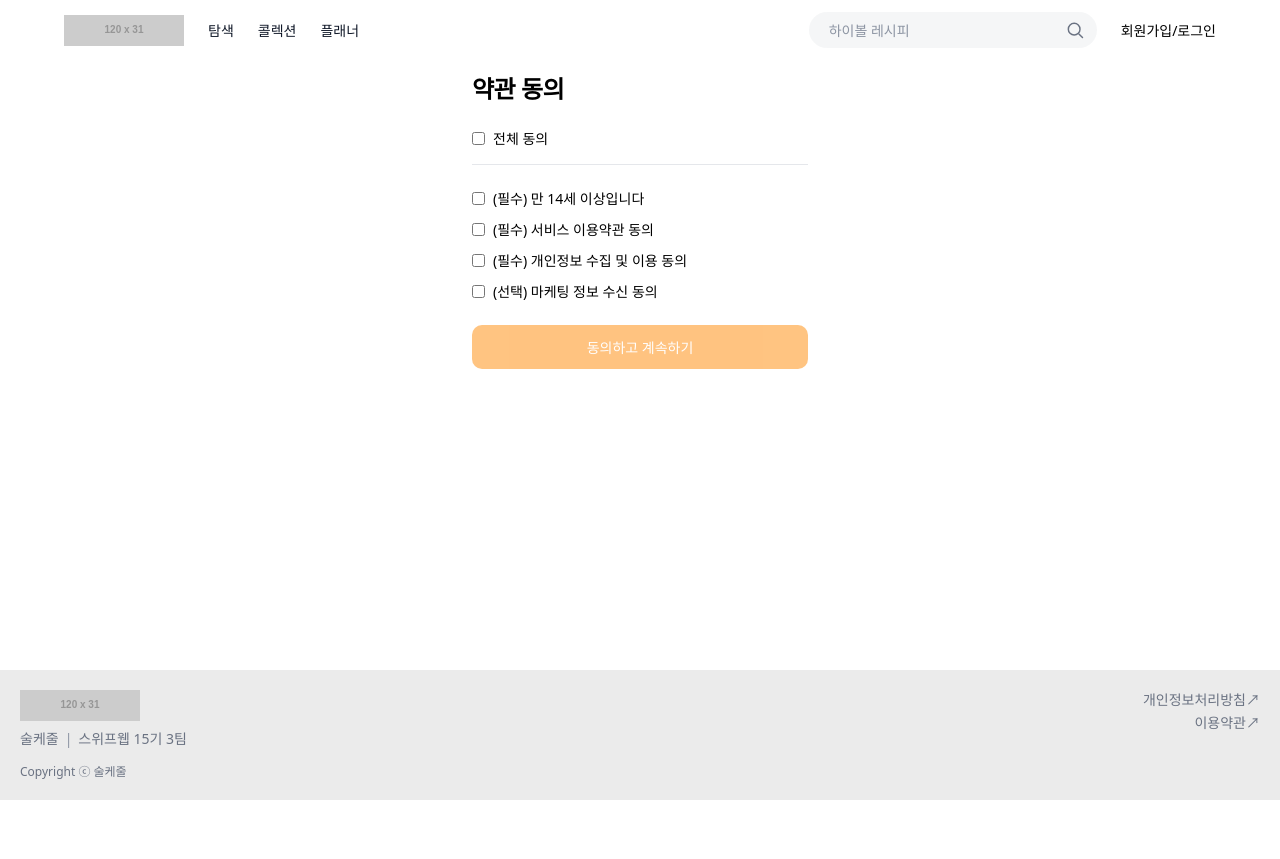
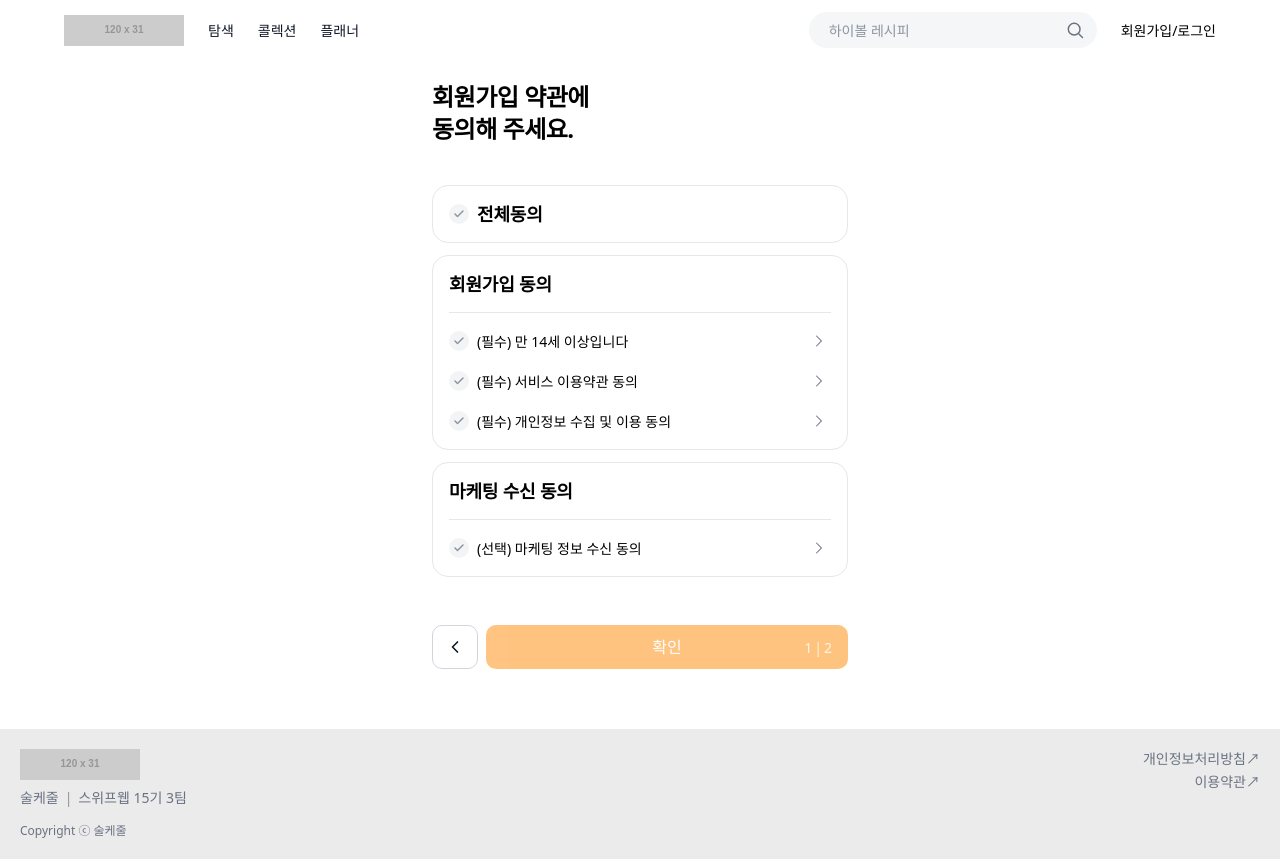
Before and after one commit to swyp-web15-3team/front, a Next.js app: page /signup/terms in a window 1280 px wide. Before the commit the page ends 800 px from the top, so only its background shows below. Built offline with nearby package versions, Linux system fonts and the light colour scheme; no server answers; a web font is replaced by a local one.

Commit message:
✨ update: 회원가입 시 닉네임 추가

```diff
--- a/app/(main)/search/_components/FilterBar.tsx
+++ b/app/(main)/search/_components/FilterBar.tsx
@@ -12,6 +12,7 @@ import {
   EMPTY_SEARCH_FILTERS,
   FILTER_GROUP_LABELS,
 } from '@/constants/search-filter';
+import { Checkbox } from '@/components/ui/Checkbox';
 import { useSearchFilterOptions } from '@/hooks/use-search-filter-options';
 import { pushEscapeLayer } from '@/lib/escape-stack';
 import { getFilterChips, toggleFilterOption } from '@/lib/search-filter';
@@ -59,17 +60,13 @@ export function FilterBar({ sort, onSortChange }: FilterBarProps) {
     >
       <div className="flex flex-col gap-1">
         {filterOptions[group].map((option) => (
-          <label
+          <Checkbox
             key={option}
-            className="text-body-sm hover:bg-surface-muted flex items-center gap-2 rounded px-2 py-1.5 whitespace-nowrap"
-          >
-            <input
-              type="checkbox"
-              checked={filters.options[group].includes(option)}
-              onChange={() => toggleOption(group, option)}
-            />
-            {option}
-          </label>
+            checked={filters.options[group].includes(option)}
+            onChange={() => toggleOption(group, option)}
+            label={option}
+            className="hover:bg-surface-muted rounded px-2 py-1.5 whitespace-nowrap"
+          />
         ))}
       </div>
     </FilterDropdown>
--- a/app/(main)/signup/terms/page.tsx
+++ b/app/(main)/signup/terms/page.tsx
@@ -3,51 +3,99 @@
 import { useRouter } from 'next/navigation';
 import { useState } from 'react';
 
-import { useSignUpMutation } from '@/hooks/queries/use-auth';
+import { Button } from '@/components/ui/Button';
+import { Checkbox } from '@/components/ui/Checkbox';
+import { isAlreadySignedUp, useSignUpMutation } from '@/hooks/queries/use-auth';
 import { peekLoginReturn } from '@/lib/login-return';
 import type { SignUpRequest } from '@/types/auth';
 
-const TERMS: Array<{
-  id: keyof SignUpRequest;
+import { ChevronRightIcon } from '@heroicons/react/24/solid';
+
+type AgreementKey = Exclude<keyof SignUpRequest, 'nickname'>;
+
+interface Term {
+  id: AgreementKey;
   label: string;
   required: boolean;
-}> = [
-  { id: 'ageOver14Agreed', label: '(필수) 만 14세 이상입니다', required: true },
+  /** 상세 보기에 노출할 약관 본문. 링크 대신 인앱으로 보여준다. */
+  detail: string;
+}
+
+interface TermGroup {
+  title: string;
+  terms: Term[];
+}
+
+const TERM_GROUPS: TermGroup[] = [
+  {
+    title: '회원가입 동의',
+    terms: [
+      {
+        id: 'ageOver14Agreed',
+        label: '(필수) 만 14세 이상입니다',
+        required: true,
+        detail:
+          '만 14세 미만 아동은 법정대리인의 동의 없이 서비스를 이용할 수 없습니다. 가입자 본인이 만 14세 이상임을 확인합니다.',
+      },
       {
         id: 'termsOfServiceAgreed',
         label: '(필수) 서비스 이용약관 동의',
         required: true,
+        detail:
+          '서비스 이용 조건, 회원의 권리와 의무, 게시물 관리 정책 등 서비스 이용 전반에 관한 약관입니다. 회원은 약관에 동의함으로써 서비스를 이용할 수 있습니다.',
       },
       {
         id: 'privacyPolicyAgreed',
         label: '(필수) 개인정보 수집 및 이용 동의',
         required: true,
+        detail:
+          '수집 항목: 카카오 계정 식별자, 닉네임. 수집 목적: 회원 식별 및 서비스 제공. 보유 기간: 회원 탈퇴 시까지. 동의를 거부할 수 있으나, 거부 시 회원가입이 제한됩니다.',
       },
+    ],
+  },
+  {
+    title: '마케팅 수신 동의',
+    terms: [
       {
         id: 'marketingAgreed',
         label: '(선택) 마케팅 정보 수신 동의',
         required: false,
+        detail:
+          '신규 위스키 입고, 할인 정보 등 마케팅 정보를 수신합니다. 동의하지 않아도 서비스 이용에 제한은 없으며, 가입 후 언제든 변경할 수 있습니다.',
+      },
+    ],
   },
 ];
 
-export default function TermsPage() {
-  const router = useRouter();
-  const [checked, setChecked] = useState<Record<keyof SignUpRequest, boolean>>({
+const ALL_TERMS = TERM_GROUPS.flatMap((group) => group.terms);
+
+const NICKNAME_MAX_LENGTH = 12;
+
+const EMPTY_AGREEMENTS: Record<AgreementKey, boolean> = {
   ageOver14Agreed: false,
   termsOfServiceAgreed: false,
   privacyPolicyAgreed: false,
   marketingAgreed: false,
-  });
+};
+
+export default function SignUpPage() {
+  const router = useRouter();
+  const [step, setStep] = useState<'terms' | 'nickname'>('terms');
+  const [agreements, setAgreements] = useState(EMPTY_AGREEMENTS);
+  const [openedTerm, setOpenedTerm] = useState<Term | null>(null);
+  const [nickname, setNickname] = useState('');
   const { mutate: signUp, isPending } = useSignUpMutation();
 
-  const allChecked = TERMS.every((term) => checked[term.id]);
-  const requiredChecked = TERMS.filter((term) => term.required).every(
-    (term) => checked[term.id]
+  const allChecked = ALL_TERMS.every((term) => agreements[term.id]);
+  const requiredChecked = ALL_TERMS.filter((term) => term.required).every(
+    (term) => agreements[term.id]
   );
+  const nicknameValid =
+    nickname.trim().length > 0 && nickname.trim().length <= NICKNAME_MAX_LENGTH;
 
   const toggleAll = () => {
     const next = !allChecked;
-    setChecked({
+    setAgreements({
       ageOver14Agreed: next,
       termsOfServiceAgreed: next,
       privacyPolicyAgreed: next,
@@ -55,44 +103,195 @@ export default function TermsPage() {
     });
   };
 
-  const toggle = (id: keyof SignUpRequest) => {
-    setChecked((prev) => ({ ...prev, [id]: !prev[id] }));
-  };
+  const toggle = (id: AgreementKey) =>
+    setAgreements((prev) => ({ ...prev, [id]: !prev[id] }));
+
+  // 약관 상세는 별도 라우트 없이 같은 화면을 덮는다.
+  if (openedTerm) {
+    return (
+      <div className="mx-auto flex min-h-full w-full max-w-md flex-1 flex-col px-4 pb-12">
+        <h2 className="text-section-title mt-2">{openedTerm.label}</h2>
+        <p className="text-body-sm text-fg-muted mt-4 whitespace-pre-line">
+          {openedTerm.detail}
+        </p>
+        <StepFooter
+          title="약관 상세"
+          onBack={() => setOpenedTerm(null)}
+          step={1}
+          label="동의하기"
+          onConfirm={() => {
+            setAgreements((prev) => ({ ...prev, [openedTerm.id]: true }));
+            setOpenedTerm(null);
+          }}
+        />
+      </div>
+    );
+  }
+
+  if (step === 'nickname') {
+    return (
+      <div className="mx-auto flex min-h-full w-full max-w-md flex-1 flex-col px-4 pb-12">
+        <h1 className="text-page-title mt-2">
+          사용하실 닉네임을
+          <br />
+          입력해 주세요.
+        </h1>
+
+        <label className="mt-10 flex flex-col gap-2">
+          <span className="text-body-sm-strong">닉네임</span>
+          <input
+            value={nickname}
+            onChange={(event) => setNickname(event.target.value)}
+            maxLength={NICKNAME_MAX_LENGTH}
+            placeholder="닉네임을 입력해 주세요"
+            autoFocus
+            className="border-border-strong focus:border-primary-focus text-body placeholder:text-fg-subtle rounded-md border px-4 py-3 transition-colors"
+          />
+          <span className="text-caption text-fg-muted self-end">
+            {nickname.length}/{NICKNAME_MAX_LENGTH}
+          </span>
+        </label>
+
+        <StepFooter
+          title="회원가입"
+          onBack={() => setStep('terms')}
+          step={2}
+          label={isPending ? '가입 중...' : '확인'}
+          disabled={!nicknameValid || isPending}
+          onConfirm={() =>
+            signUp(
+              { ...agreements, nickname: nickname.trim() },
+              {
+                onSuccess: () => router.push(peekLoginReturn()?.path ?? '/'),
+                // 이미 가입된 사용자(409)는 훅이 로그인 처리하므로 그대로 복귀시킨다.
+                onError: (error) => {
+                  if (isAlreadySignedUp(error)) {
+                    router.push(peekLoginReturn()?.path ?? '/');
+                  }
+                },
+              }
+            )
+          }
+        />
+      </div>
+    );
+  }
 
   return (
-    <div className="mx-auto flex min-h-full max-w-sm flex-1 flex-col justify-center gap-6 px-6">
-      <h1 className="text-page-title">약관 동의</h1>
+    <div className="mx-auto flex min-h-full w-full max-w-md flex-1 flex-col px-4 pb-12">
+      <h1 className="text-page-title mt-2">
+        회원가입 약관에
+        <br />
+        동의해 주세요.
+      </h1>
 
-      <label className="border-border text-body-sm-strong flex items-center gap-2 border-b pb-4">
-        <input type="checkbox" checked={allChecked} onChange={toggleAll} />
-        전체 동의
-      </label>
+      <div className="mt-10 flex flex-col gap-3">
+        <Card>
+          <Checkbox
+            shape="round"
+            checked={allChecked}
+            onChange={toggleAll}
+            label="전체동의"
+            labelClassName="text-section-title"
+          />
+        </Card>
 
-      <div className="text-body-sm flex flex-col gap-3">
-        {TERMS.map((term) => (
-          <label key={term.id} className="flex items-center gap-2">
-            <input
-              type="checkbox"
-              checked={!!checked[term.id]}
+        {TERM_GROUPS.map((group) => (
+          <Card key={group.title}>
+            <h2 className="text-section-title">{group.title}</h2>
+            <div className="border-border mt-4 flex flex-col gap-4 border-t pt-4">
+              {group.terms.map((term) => (
+                <div key={term.id} className="flex items-center gap-2">
+                  <Checkbox
+                    shape="round"
+                    checked={agreements[term.id]}
                     onChange={() => toggle(term.id)}
+                    label={term.label}
                   />
-            {term.label}
-          </label>
+                  <button
+                    type="button"
+                    aria-label={`${term.label} 상세 보기`}
+                    onClick={() => setOpenedTerm(term)}
+                    className="text-fg-muted hover:text-fg ml-auto shrink-0 p-1"
+                  >
+                    <ChevronRightIcon className="size-4" />
+                  </button>
+                </div>
+              ))}
+            </div>
+          </Card>
         ))}
       </div>
 
-      <button
-        type="button"
-        disabled={!requiredChecked || isPending}
-        onClick={() =>
-          signUp(checked, {
-            onSuccess: () => router.push(peekLoginReturn()?.path ?? '/'),
-          })
-        }
-        className="bg-primary text-on-primary text-button min-h-11 rounded-md py-3 disabled:opacity-50"
-      >
-        동의하고 계속하기
-      </button>
+      <StepFooter
+        title="회원가입"
+        onBack={() => router.back()}
+        step={1}
+        label="확인"
+        disabled={!requiredChecked}
+        onConfirm={() => setStep('nickname')}
+      />
     </div>
   );
 }
+
+interface StepFooterProps {
+  title: string;
+  onBack: () => void;
+  step: number;
+  label: string;
+  onConfirm: () => void;
+  disabled?: boolean;
+}
+
+// 뒤로 가기와 확인을 한 줄에 둬서 같은 층계로 읽히게 한다 (웹 퍼스트라 상단 고정 헤더 없음).
+// 단계 표시는 확인 버튼 안 오른쪽에 붙인다.
+function StepFooter({
+  title,
+  onBack,
+  step,
+  label,
+  onConfirm,
+  disabled,
+}: StepFooterProps) {
+  return (
+    <div className="mt-8 flex items-center gap-2 pt-4">
+      <Button
+        variant="secondary"
+        onClick={onBack}
+        aria-label={`${title} 이전 단계로`}
+        className="shrink-0 px-3"
+      >
+        <svg
+          xmlns="http://www.w3.org/2000/svg"
+          viewBox="0 0 24 24"
+          fill="none"
+          stroke="currentColor"
+          strokeWidth={2}
+          strokeLinecap="round"
+          strokeLinejoin="round"
+          className="size-5"
+        >
+          <path d="m15 18-6-6 6-6" />
+        </svg>
+      </Button>
+      <Button
+        fullWidth
+        disabled={disabled}
+        onClick={onConfirm}
+        className="relative flex-1"
+      >
+        {label}
+        {/* 라벨은 버튼 가운데를 유지하고 단계 표시만 오른쪽에 띄운다 */}
+        <span className="text-body-sm absolute right-4 opacity-80">
+          {step}
+          <span className="mx-0.5">|</span>2
+        </span>
+      </Button>
+    </div>
+  );
+}
+
+function Card({ children }: { children: React.ReactNode }) {
+  return <div className="border-border rounded-lg border p-4">{children}</div>;
+}
```
Lines whose indentation alone changed are shown as unchanged.
